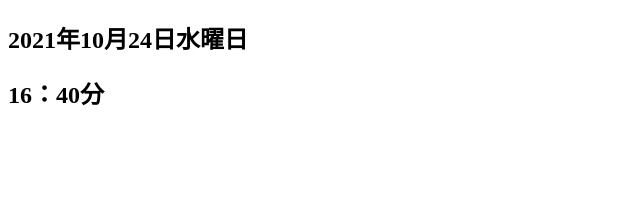
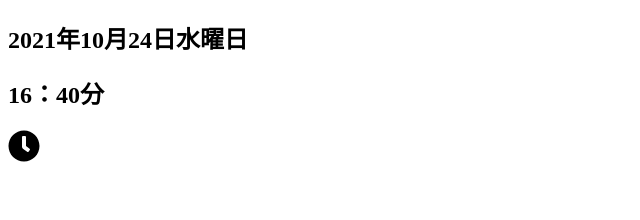
Before and after one commit to sum16/attendance_app_for_react, a React (Create React App) app: page / in a window 1280 px wide. Shown: the top 220 px of the page, without its empty margins (0-640 px from the left). Built offline with nearby package versions, Linux system fonts and the light colour scheme.

Commit message:
atoms/時計アイコンのコンポーネントを作成

```diff
--- a/package.json
+++ b/package.json
@@ -3,6 +3,9 @@
   "version": "0.1.0",
   "private": true,
   "dependencies": {
+    "@fortawesome/fontawesome-svg-core": "^1.2.36",
+    "@fortawesome/free-solid-svg-icons": "^5.15.4",
+    "@fortawesome/react-fontawesome": "^0.1.16",
     "@testing-library/jest-dom": "^5.11.4",
     "@testing-library/react": "^11.1.0",
     "@testing-library/user-event": "^12.1.10",
--- a/src/App.js
+++ b/src/App.js
@@ -1,5 +1,6 @@
 import { useState } from "react";
 import { AttendanceAndLeavingBtton } from "./components/Atoms/Button/AttendanceAndLeavingBtton"
+import { WatchIcon } from "./components/Atoms/Icons/WatchIcon";
 import { TimesOfDay } from "./components/Atoms/TimesOfDay/TimesOfDay";
 
 function App() {
@@ -13,6 +14,7 @@ return (
   <div className="App">
     <AttendanceAndLeavingBtton ChangeWorkingFlag={ChangeWorkingFlag} workingFlg={workingFlg} />
     <TimesOfDay />
+    <WatchIcon />
   </div>
 );
 }
--- /dev/null
+++ b/src/components/Atoms/Icons/WatchIcon.jsx
@@ -0,0 +1,10 @@
+import { FontAwesomeIcon } from '@fortawesome/react-fontawesome'
+import { faClock } from '@fortawesome/free-solid-svg-icons'
+
+export const WatchIcon = () => {
+  return (
+    <>
+    <FontAwesomeIcon icon={faClock} size="2x"/>
+    </>
+  )
+}
```
Also changed, not shown: 1 other file (tests, documents, lock files or other folders).
